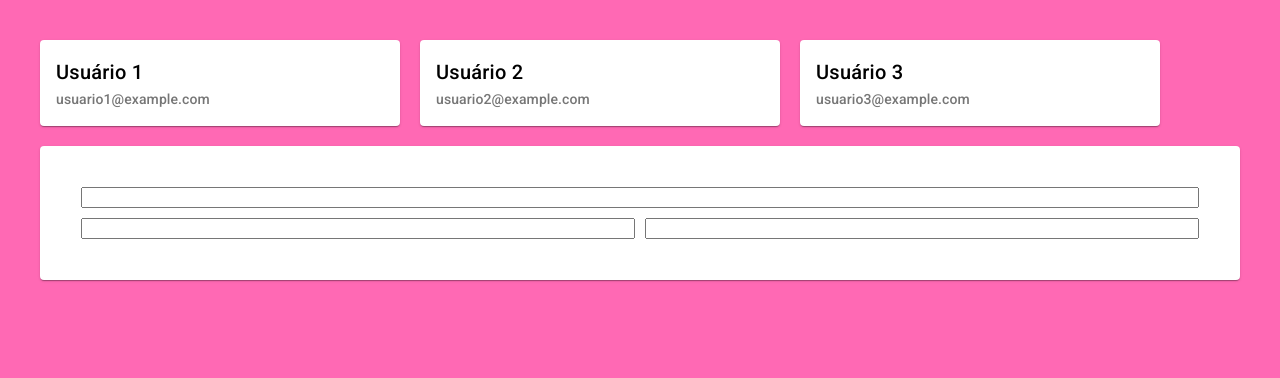
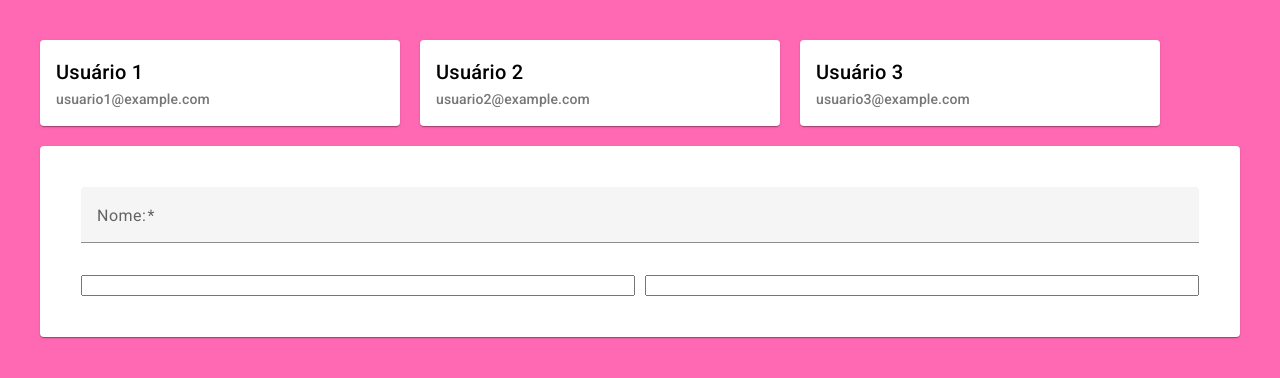
Before and after one commit to pinkiepieisa/Projetos-Angular, an Angular app in the folder projeto-template-driven-forms/: page / in a window 1280 px wide. Shown: the top 378 px of the page. Built offline with nearby package versions, Linux system fonts and the light colour scheme.

Commit message:
Lógica do campo NOME

```diff
--- a/projeto-template-driven-forms/src/app/app.component.html
+++ b/projeto-template-driven-forms/src/app/app.component.html
@@ -3,4 +3,8 @@
     <!-- Passando os valores da lista por Input -->
 </div>
 
-<app-user-form></app-user-form>
+<app-user-form
+    [genresList]="genresList"
+    [statesList]="statesList"
+    [userSelected]="userSelected"
+></app-user-form>
--- a/projeto-template-driven-forms/src/app/app.component.ts
+++ b/projeto-template-driven-forms/src/app/app.component.ts
@@ -3,7 +3,7 @@ import { UsersService } from './services/users.service';
 import { GenresService } from './services/genres.service';
 import { BrazilianStatesService } from './services/brazilian-states.service';
 import { UsersListResponse } from './types/users-list-response';
-import { GenresListTesponse } from './types/genres-list-response';
+import { GenresListResponse } from './types/genres-list-response';
 import { StatesListResponse } from './types/brazilian-states-list-response';
 import { IUser } from './interfaces/user/user.interface';
 
@@ -19,7 +19,7 @@ export class AppComponent implements OnInit {
   // Guarda o index do usuário
 
   usersList: UsersListResponse = [];
-  genresList: GenresListTesponse = [];
+  genresList: GenresListResponse = [];
   statesList: StatesListResponse = [];
 
   constructor(
--- a/projeto-template-driven-forms/src/app/components/user-form/user-form.component.html
+++ b/projeto-template-driven-forms/src/app/components/user-form/user-form.component.html
@@ -2,9 +2,19 @@
     <mat-card-content>
         <form class="user-form">
             <div class="user-form__row">
-                <div class="user-form__item user-form__item-100">
-                    <input style="width: 100%;" />
-                </div>
+                <mat-form-field class="user-form__item user-form__item-100">
+
+                    <mat-label>Nome:</mat-label>
+                    <input
+                        type="text"
+                        name="nome"
+                        matInput
+                        [(ngModel)]="userSelected.name"
+                        required
+                    />
+                    <mat-error> O <strong> NOME </strong> é obrigatório </mat-error>
+
+                </mat-form-field>
             </div>
 
             <div class="user-form__row">
--- a/projeto-template-driven-forms/src/app/components/user-form/user-form.component.ts
+++ b/projeto-template-driven-forms/src/app/components/user-form/user-form.component.ts
@@ -1,10 +1,25 @@
-import { Component } from '@angular/core';
+import { Component, Input, OnChanges, OnInit, SimpleChanges } from '@angular/core';
+import { IUser } from 'src/app/interfaces/user/user.interface';
+import { StatesListResponse } from 'src/app/types/brazilian-states-list-response';
+import { GenresListResponse } from 'src/app/types/genres-list-response';
 
 @Component({
   selector: 'app-user-form',
   templateUrl: './user-form.component.html',
   styleUrls: ['./user-form.component.scss']
 })
-export class UserFormComponent {
+export class UserFormComponent implements OnInit, OnChanges {
+  @Input() genresList: GenresListResponse = [];
+  @Input() statesList: StatesListResponse = [];
+  @Input() userSelected: IUser = {} as IUser;
+
+  ngOnInit() {
+
+  }
+
+  ngOnChanges(changes: SimpleChanges) {
+    console.log('ngOnChanges');
+    console.log('changes', changes);
+  }
 
 }
--- a/projeto-template-driven-forms/src/app/services/genres.service.ts
+++ b/projeto-template-driven-forms/src/app/services/genres.service.ts
@@ -1,13 +1,13 @@
 import { Injectable } from "@angular/core";
 import { Observable } from "rxjs";
-import { GenresListTesponse } from "../types/genres-list-response";
+import { GenresListResponse } from "../types/genres-list-response";
 
 @Injectable({
     providedIn: 'root'
 })
 
 export class GenresService {
-    private readonly genresList: GenresListTesponse = [
+    private readonly genresList: GenresListResponse = [
         { id: 1, description: 'Rock' },
         { id: 2, description: 'Pop' },
         { id: 3, description: 'Jazz' },
@@ -30,7 +30,7 @@ export class GenresService {
         { id: 20, description: 'Pop Rock' },
     ];
 
-    getGenres(): Observable<GenresListTesponse> {
+    getGenres(): Observable<GenresListResponse> {
         return new Observable((observer) => {
             setTimeout(() => {
                 observer.next(this.genresList);
--- a/projeto-template-driven-forms/src/app/types/genres-list-response.ts
+++ b/projeto-template-driven-forms/src/app/types/genres-list-response.ts
@@ -1,3 +1,3 @@
 import { IGenres } from "../interfaces/genre.interface";
 
-export type GenresListTesponse = IGenres[];
+export type GenresListResponse = IGenres[];
```
Also changed, not shown: projeto-template-driven-forms/src/app/angular-material.module.ts (+10 -1 lines).
